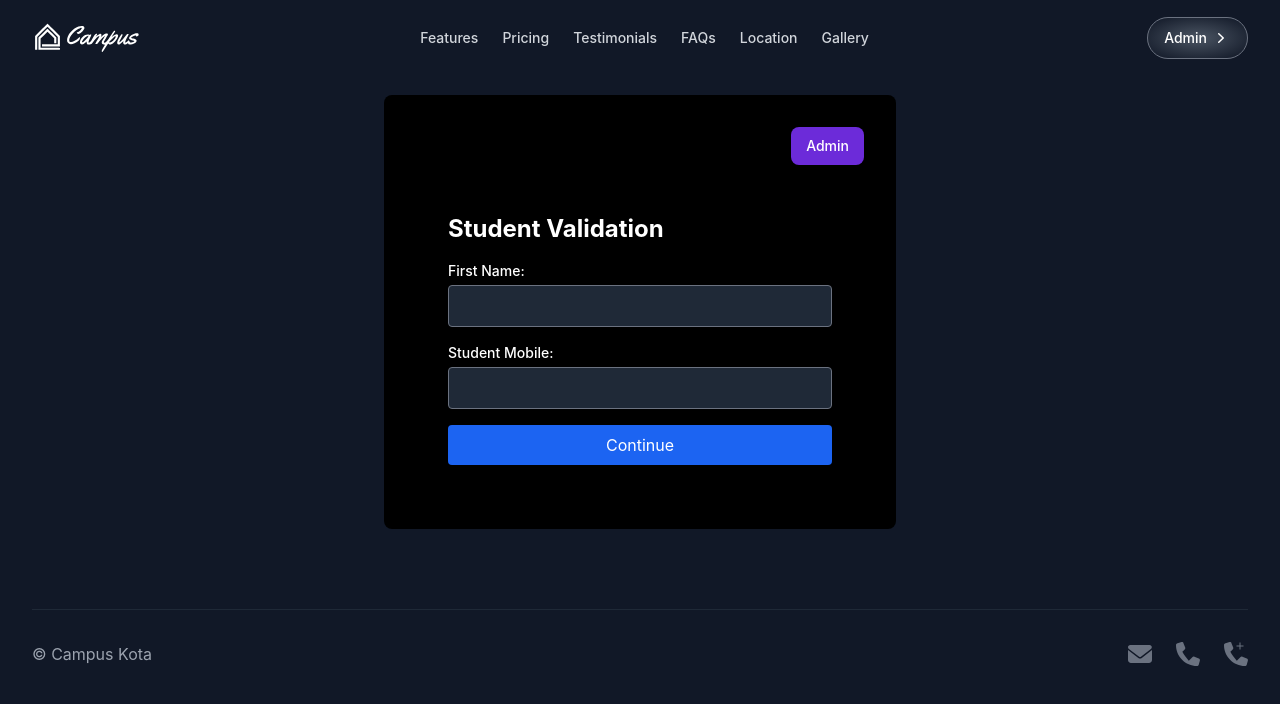
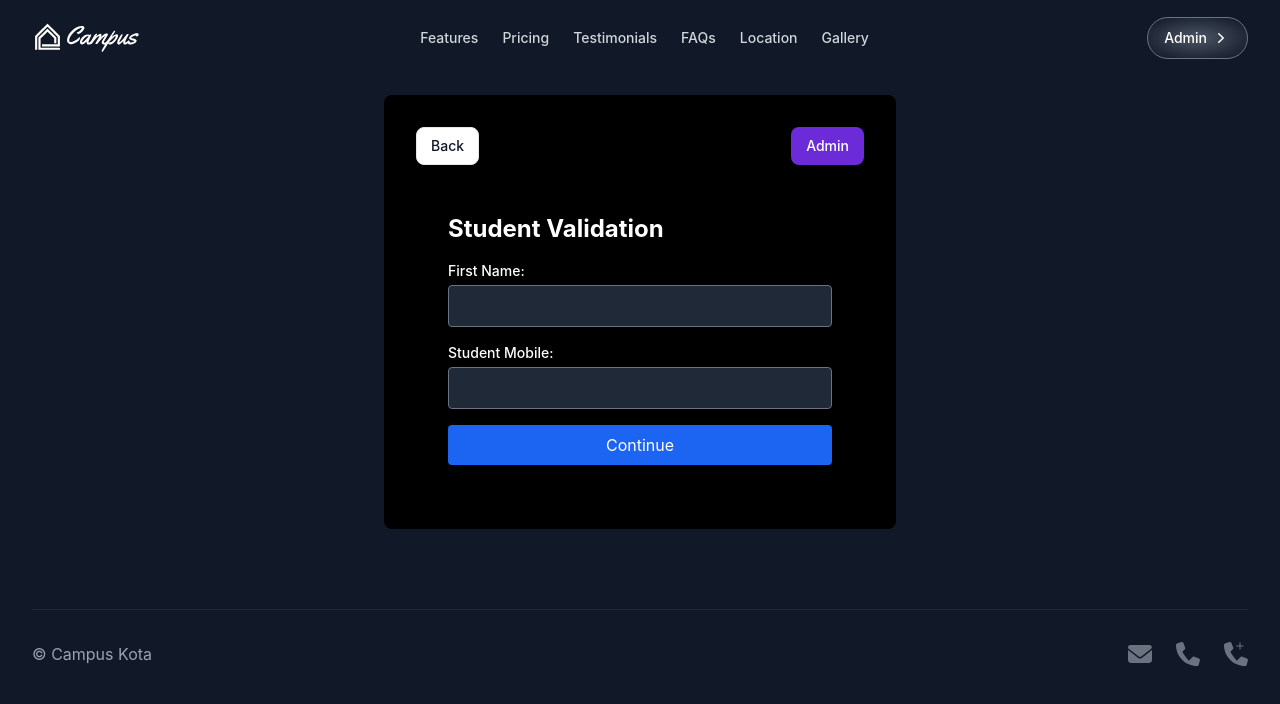
Before and after one commit to AarjavPatni/campus-kota, a Next.js app: page /insert in a window 1280 px wide. Shown: the top 704 px of the page. Built offline with nearby package versions, Linux system fonts and the light colour scheme; no server answers.

Commit message:
feat: add back button to details form

```diff
--- a/components/StudentDetailsForm.jsx
+++ b/components/StudentDetailsForm.jsx
@@ -343,7 +343,14 @@ const StudentDetailsForm = () => {
     <div>
       {selectedStudent || fromInsert ? (
         <div className="bg-black text-white p-8 rounded-lg max-w-lg mx-auto">
-          <div className="flex justify-end mb-4">
+          <div className="flex justify-between mb-4">
+            <Button
+              onClick={() => setSelectedStudent(null)}
+              color="gray"
+              size="sm"
+            >
+              Back
+            </Button>
             <Button
               href="/admin"
               color="purple"
```
